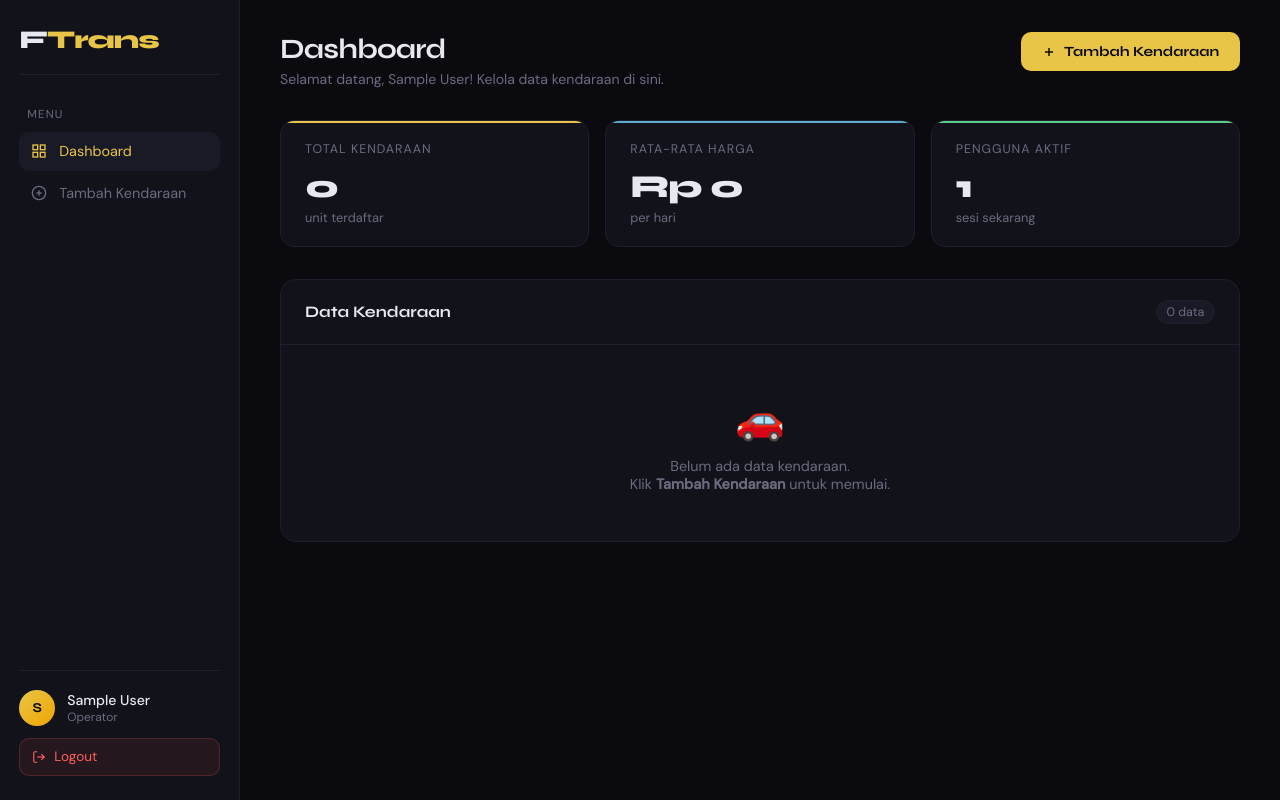
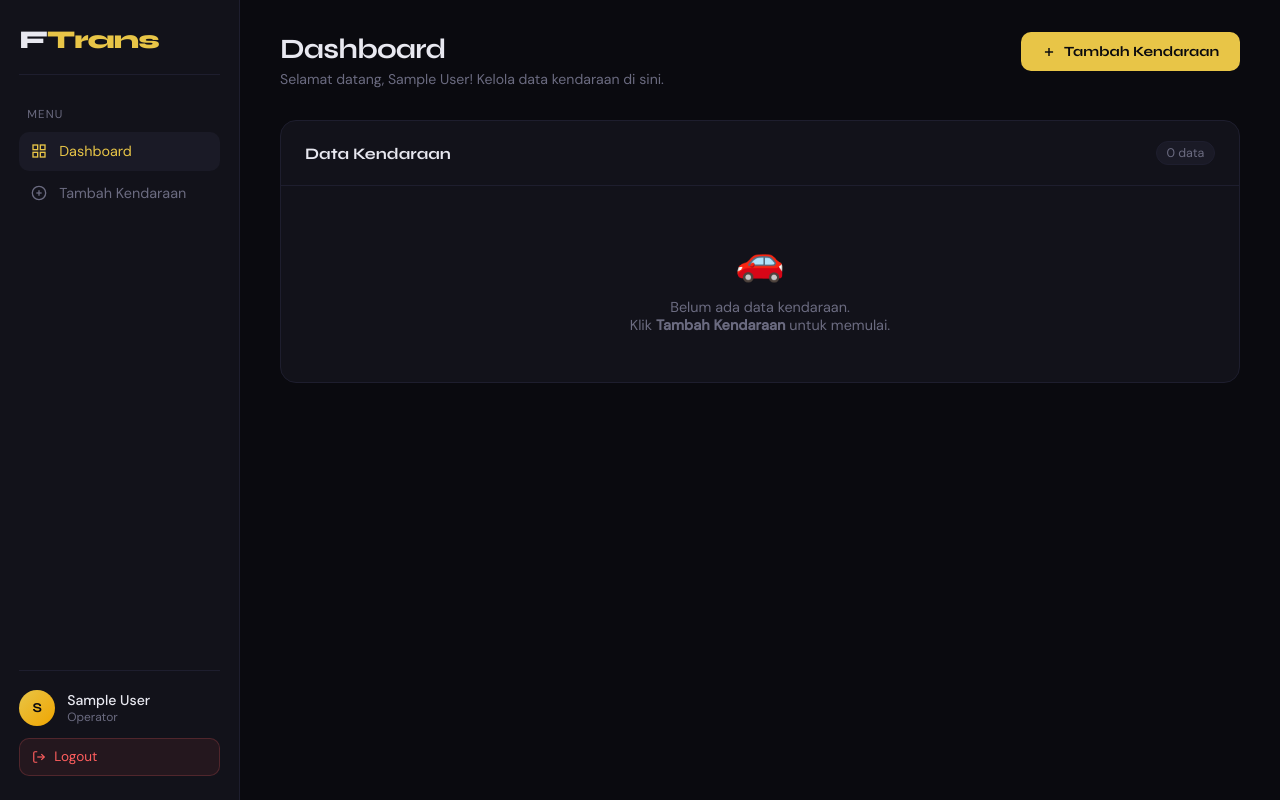
Before and after one commit to ofaturu/uts-web-fatchur, a PHP site: page /dashboard.php in a window 1280 px wide. Run offline with PHP 8.4, Linux system fonts and the light colour scheme; the visitor is signed in with stand-in values (Sample User, id 1); data that the repository does not hold is empty.

Commit message:
menghapus bagian dashboard yang tidak digunakan

```diff
--- a/add.php
+++ b/add.php
@@ -365,7 +365,7 @@ $nama_user = htmlspecialchars($_SESSION['user_nama']);
     <svg width="16" height="16" viewBox="0 0 24 24" fill="none" stroke="currentColor" stroke-width="2"><rect x="3" y="3" width="7" height="7"/><rect x="14" y="3" width="7" height="7"/><rect x="14" y="14" width="7" height="7"/><rect x="3" y="14" width="7" height="7"/></svg>
     Dashboard
   </a>
-  <a href="main.php" class="nav-link">
+  <a href="dashboard.php" class="nav-link">
     <svg width="16" height="16" viewBox="0 0 24 24" fill="none" stroke="currentColor" stroke-width="2"><path d="M5 17H3a2 2 0 0 1-2-2V5a2 2 0 0 1 2-2h11a2 2 0 0 1 2 2v3m3 14H9a2 2 0 0 1-2-2V9a2 2 0 0 1 2-2h11a2 2 0 0 1 2 2v10a2 2 0 0 1-2 2z"/></svg>
     Data Kendaraan
   </a>
--- a/dashboard.php
+++ b/dashboard.php
@@ -13,9 +13,6 @@ $nama_user = htmlspecialchars($_SESSION['user_nama']);
 $result     = mysqli_query($mysqli, "SELECT * FROM kendaraan ORDER BY kode_unik_kendaraan ASC");
 $kendaraan  = mysqli_fetch_all($result, MYSQLI_ASSOC);
 $total      = count($kendaraan);
-
-// Hitung rata-rata harga
-$rata_harga = $total > 0 ? array_sum(array_column($kendaraan, 'harga_per_hari')) / $total : 0;
 
 // Pesan sukses dari operasi CRUD
 $msg = $_GET['msg'] ?? '';
@@ -427,25 +424,6 @@ $msg = $_GET['msg'] ?? '';
     <div class="alert alert-danger">🗑 Kendaraan berhasil dihapus.</div>
   <?php endif; ?>
 
-  <!-- Stats -->
-  <div class="stats-grid">
-    <div class="stat-card">
-      <div class="stat-label">Total Kendaraan</div>
-      <div class="stat-value"><?= $total ?></div>
-      <div class="stat-unit">unit terdaftar</div>
-    </div>
-    <div class="stat-card">
-      <div class="stat-label">Rata-rata Harga</div>
-      <div class="stat-value">Rp <?= number_format($rata_harga, 0, ',', '.') ?></div>
-      <div class="stat-unit">per hari</div>
-    </div>
-    <div class="stat-card">
-      <div class="stat-label">Pengguna Aktif</div>
-      <div class="stat-value">1</div>
-      <div class="stat-unit">sesi sekarang</div>
-    </div>
-  </div>
-
   <!-- Table -->
   <div class="table-card">
     <div class="table-header">
```
